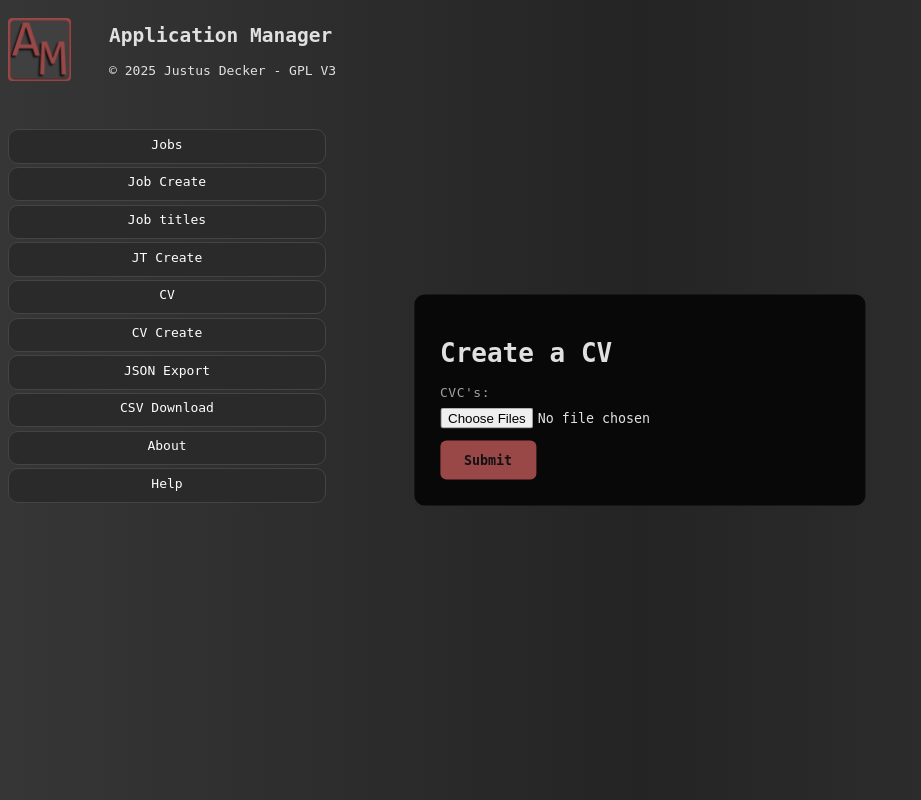
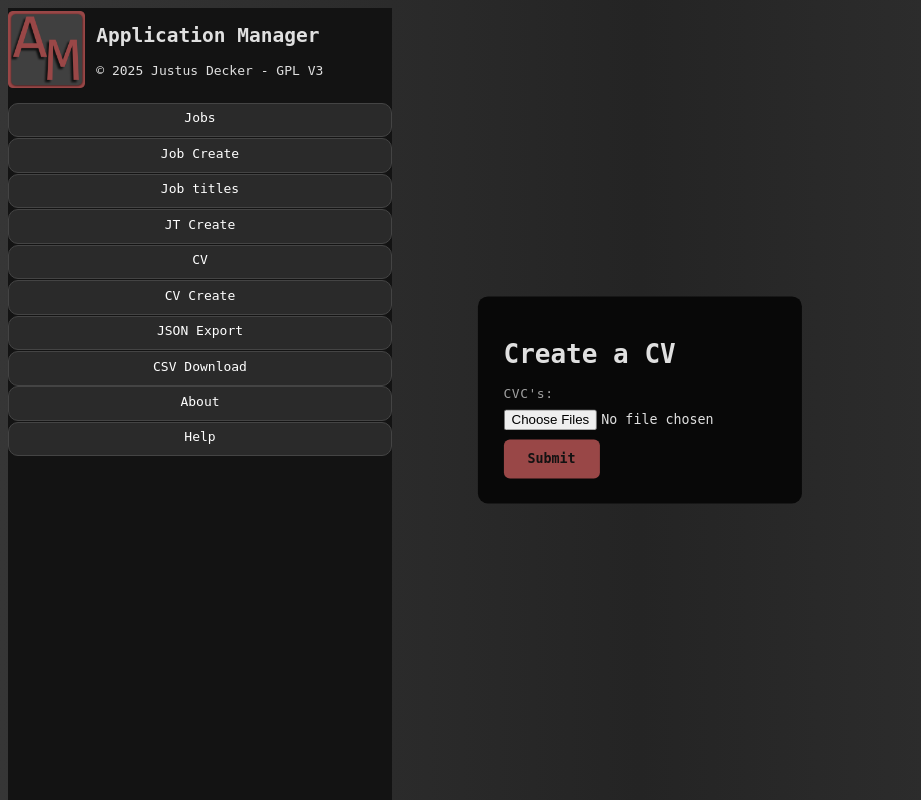
Before and after one commit to justusdecker/Application-Manager, a Flask app: page /cv/create in a window 1280 px wide. Shown: the whole page, without its empty margins (0-921 px from the left). Run offline with Flask 3, Linux system fonts and the light colour scheme.

Commit message:
fixed out of bounce text & add sidebar and menu-open-bbtn

```diff
--- a/src/backend/static/styles.css
+++ b/src/backend/static/styles.css
@@ -150,11 +150,14 @@ tr:nth-child(even) {
     top: 50%;
     left: 50%;
     transform: translate(-50%, -50%);
-    width: 25vw;
-    min-width: 400px;
+
+    max-width: 50vw;
     background-color: #080808;
     padding: 2%;
     border-radius: 10px;
+
+    max-height: 80vh;
+    overflow-y: auto;
 }
 
 .send-spacer {
@@ -168,8 +171,6 @@ tr:nth-child(even) {
     padding-top: 0.5em;
     border-radius: 10px;
     border: 1px solid var(--dm-input-border);
-    width: 25%;
-    min-width: 25%;
     height: 2em;
     text-align: center;
     color: white;
@@ -182,7 +183,7 @@ tr:nth-child(even) {
 }
 
 .logo {
-    width: 5%;
+    width: 20%;
     padding-right: 3%;
 }
 
@@ -192,3 +193,15 @@ tr:nth-child(even) {
     align-items: center;
     margin-bottom: 3%;
 }
+
+.sidebar {
+    position: fixed;
+    height: 100vh;
+    width: 30%;
+    background-color: #131313;
+}
+
+#menu-open-btn {
+    position: fixed;
+    visibility: hidden;
+}
```
